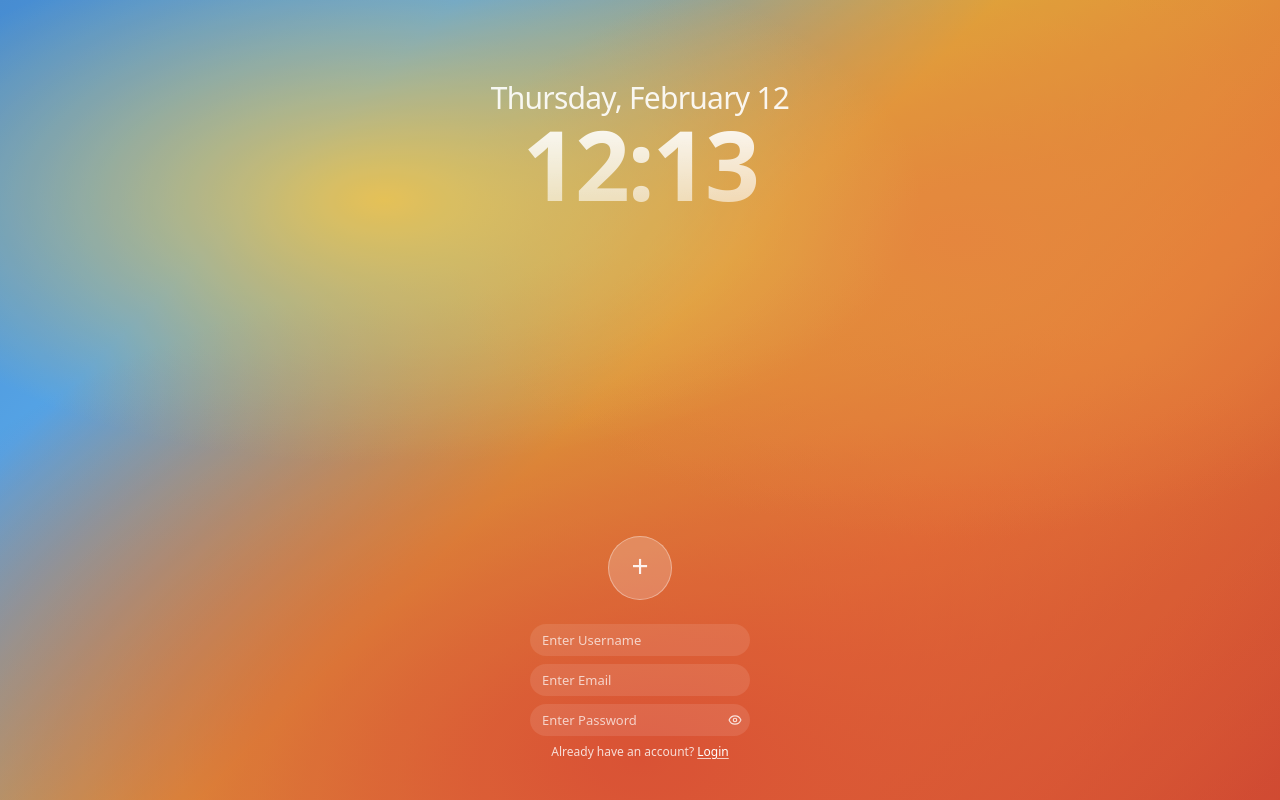
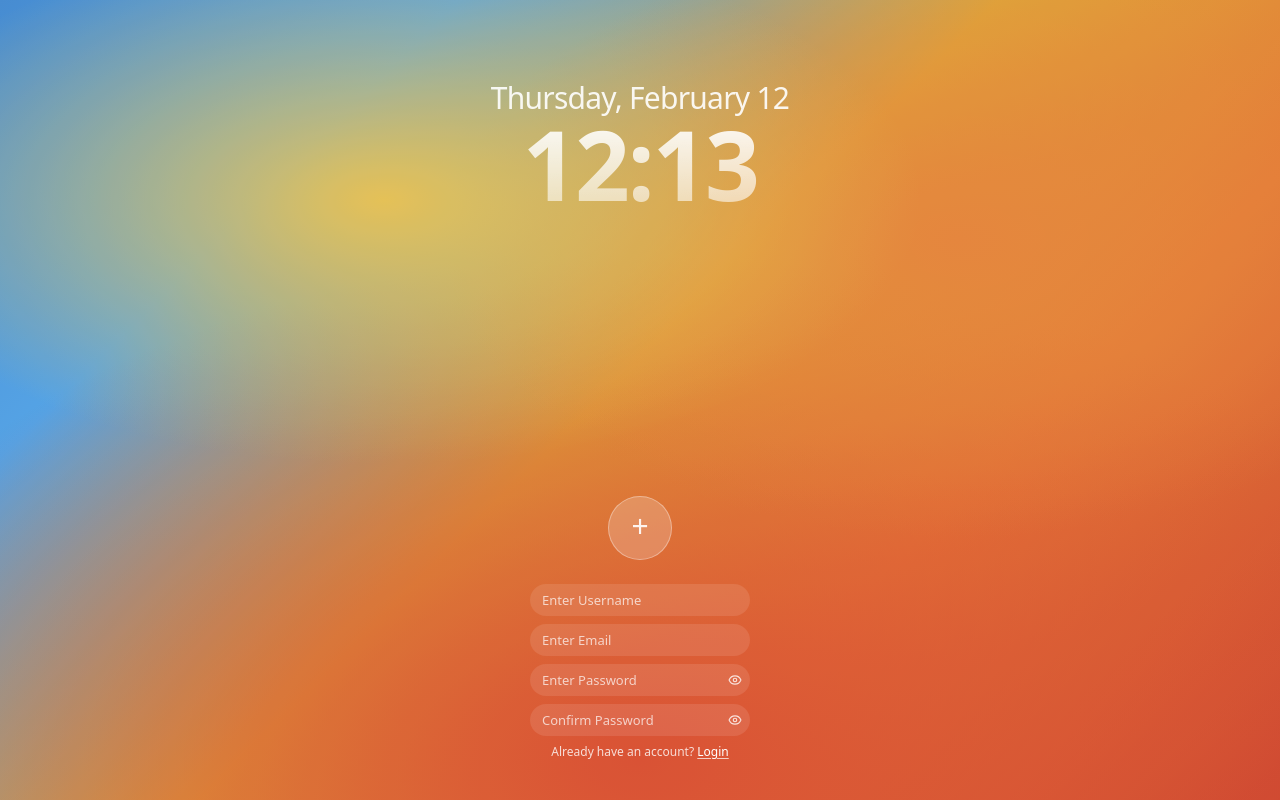
Before and after one commit to RomanRudiy228/macOS-interface, a Next.js app: page /register in a window 1280 px wide. Built offline with nearby package versions, Linux system fonts and the light colour scheme; no server answers.

Commit message:
feat: Add confirm password field and validation to registration form, enhance input styles for better visibility

```diff
--- a/src/app/globals.css
+++ b/src/app/globals.css
@@ -102,6 +102,18 @@
   --primary: 221.2 83.2% 53.3%;
   --ring: 221.2 83.2% 53.3%;
 }
+
+.auth-input:-webkit-autofill,
+.auth-input:-webkit-autofill:hover,
+.auth-input:-webkit-autofill:focus,
+.auth-input:-webkit-autofill:active {
+  -webkit-text-fill-color: rgba(255, 255, 255, 1);
+  caret-color: rgba(255, 255, 255, 1);
+  box-shadow: 0 0 0 1000px rgba(255, 255, 255, 0.1) inset;
+  -webkit-box-shadow: 0 0 0 1000px rgba(255, 255, 255, 0.1) inset;
+  transition: background-color 9999s ease-out 0s;
+}
+
 @layer components {
   .app-window {
     transform: translate(
--- a/src/components/auth/login-form.tsx
+++ b/src/components/auth/login-form.tsx
@@ -57,14 +57,14 @@ export const LoginForm = () => {
           </button>
         </div>
         {errors.password ? (
-          <p className="whitespace-nowrap pl-2 text-[11px]">
+          <p className="whitespace-nowrap pl-2 text-[11px] text-white/90">
             {errors.password.message}
           </p>
         ) : null}
       </div>
 
       {submitError ? (
-        <p className="whitespace-nowrap pl-2 text-[11px]">{submitError}</p>
+        <p className="whitespace-nowrap pl-2 text-[11px] text-white/90">{submitError}</p>
       ) : null}
 
       <button type="submit" className="hidden" disabled={isSubmitting} aria-hidden />
--- a/src/components/auth/register-form.tsx
+++ b/src/components/auth/register-form.tsx
@@ -12,6 +12,7 @@ import { useRegisterSubmit } from "@/hooks/use-register-submit";
 export const RegisterForm = () => {
   const { onSubmit, submitError, submitInfo } = useRegisterSubmit();
   const [showPassword, setShowPassword] = useState(false);
+  const [showConfirmPassword, setShowConfirmPassword] = useState(false);
 
   const {
     register,
@@ -25,6 +26,7 @@ export const RegisterForm = () => {
       username: "",
       email: "",
       password: "",
+      confirmPassword: "",
       avatar: undefined,
     },
   });
@@ -79,7 +81,7 @@ export const RegisterForm = () => {
         />
       </div>
       {errors.avatar ? (
-        <p className="text-center text-[11px]">
+        <p className="text-center text-[11px] text-white/90">
           {errors.avatar.message as string}
         </p>
       ) : null}
@@ -91,10 +93,10 @@ export const RegisterForm = () => {
           type="text"
           autoComplete="username"
           placeholder="Enter Username"
-          className="h-8 w-full rounded-full bg-white/10 px-3 text-[13px] font-medium text-white outline-none placeholder:text-white/70 focus:ring-white/35"
+          className="auth-input h-8 w-full rounded-full bg-white/10 px-3 text-[13px] font-medium text-white outline-none placeholder:text-white/70 focus:ring-white/35"
         />
         {errors.username ? (
-          <p className="pl-2 text-[11px]">{errors.username.message}</p>
+          <p className="pl-2 text-[11px] text-white/90">{errors.username.message}</p>
         ) : null}
       </div>
 
@@ -105,10 +107,10 @@ export const RegisterForm = () => {
           type="email"
           autoComplete="email"
           placeholder="Enter Email"
-          className="h-8 w-full rounded-full bg-white/10 px-3 text-[13px] font-medium text-white outline-none placeholder:text-white/70 focus:ring-white/35"
+          className="auth-input h-8 w-full rounded-full bg-white/10 px-3 text-[13px] font-medium text-white outline-none placeholder:text-white/70 focus:ring-white/35"
         />
         {errors.email ? (
-          <p className="pl-2 text-[11px]">{errors.email.message}</p>
+          <p className="pl-2 text-[11px] text-white/90">{errors.email.message}</p>
         ) : null}
       </div>
 
@@ -120,7 +122,7 @@ export const RegisterForm = () => {
             type={showPassword ? "text" : "password"}
             autoComplete="new-password"
             placeholder="Enter Password"
-            className="h-8 w-full rounded-full bg-white/10 px-3 pr-9 text-[13px] font-medium text-white outline-none placeholder:text-white/70 focus:ring-white/35"
+            className="auth-input h-8 w-full rounded-full bg-white/10 px-3 pr-9 text-[13px] font-medium text-white outline-none placeholder:text-white/70 focus:ring-white/35"
           />
           <button
             type="button"
@@ -132,11 +134,35 @@ export const RegisterForm = () => {
           </button>
         </div>
         {errors.password ? (
-          <p className="pl-2 text-[11px]">{errors.password.message}</p>
+          <p className="pl-2 text-[11px] text-white/90">{errors.password.message}</p>
         ) : null}
       </div>
 
-      {submitError ? <p className="pl-2 text-[11px]">{submitError}</p> : null}
+      <div className="space-y-1.5">
+        <div className="relative">
+          <TextInput
+            {...register("confirmPassword")}
+            unstyled
+            type={showConfirmPassword ? "text" : "password"}
+            autoComplete="new-password"
+            placeholder="Confirm Password"
+            className="auth-input h-8 w-full rounded-full bg-white/10 px-3 pr-9 text-[13px] font-medium text-white outline-none placeholder:text-white/70 focus:ring-white/35"
+          />
+          <button
+            type="button"
+            className="absolute right-2 top-1/2 -translate-y-1/2 text-white/80 transition hover:text-white"
+            onClick={() => setShowConfirmPassword((prev) => !prev)}
+            aria-label={showConfirmPassword ? "Hide password" : "Show password"}
+          >
+            {showConfirmPassword ? <EyeOff size={14} /> : <Eye size={14} />}
+          </button>
+        </div>
+        {errors.confirmPassword ? (
+          <p className="pl-2 text-[11px] text-white/90">{errors.confirmPassword.message}</p>
+        ) : null}
+      </div>
+
+      {submitError ? <p className="pl-2 text-[11px] text-white/90">{submitError}</p> : null}
       {submitInfo ? <p className="pl-2 text-xs text-amber-100">{submitInfo}</p> : null}
 
       <button type="submit" className="hidden" disabled={isSubmitting} aria-hidden />
--- a/src/schemas/auth.schemas.ts
+++ b/src/schemas/auth.schemas.ts
@@ -26,9 +26,18 @@ export const registerSchema = z
       .string()
       .min(6, "Password must be at least 6 characters.")
       .max(72, "Password must be at most 72 characters."),
+    confirmPassword: z.string(),
     avatar: z.unknown().optional(),
   })
   .superRefine((value, ctx) => {
+    if (value.password !== value.confirmPassword) {
+      ctx.addIssue({
+        code: z.ZodIssueCode.custom,
+        path: ["confirmPassword"],
+        message: "Passwords do not match.",
+      });
+    }
+
     if (!value.avatar) return;
 
     if (!(value.avatar instanceof File)) {
```
